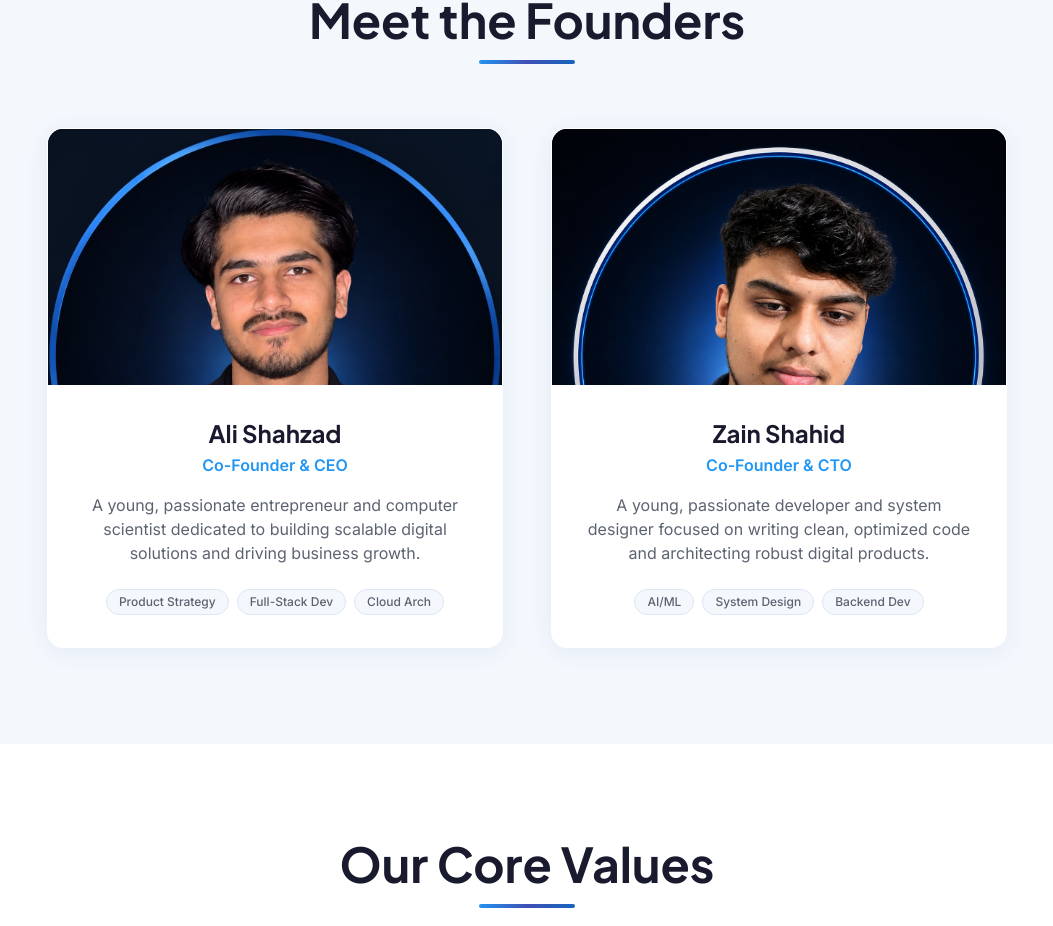
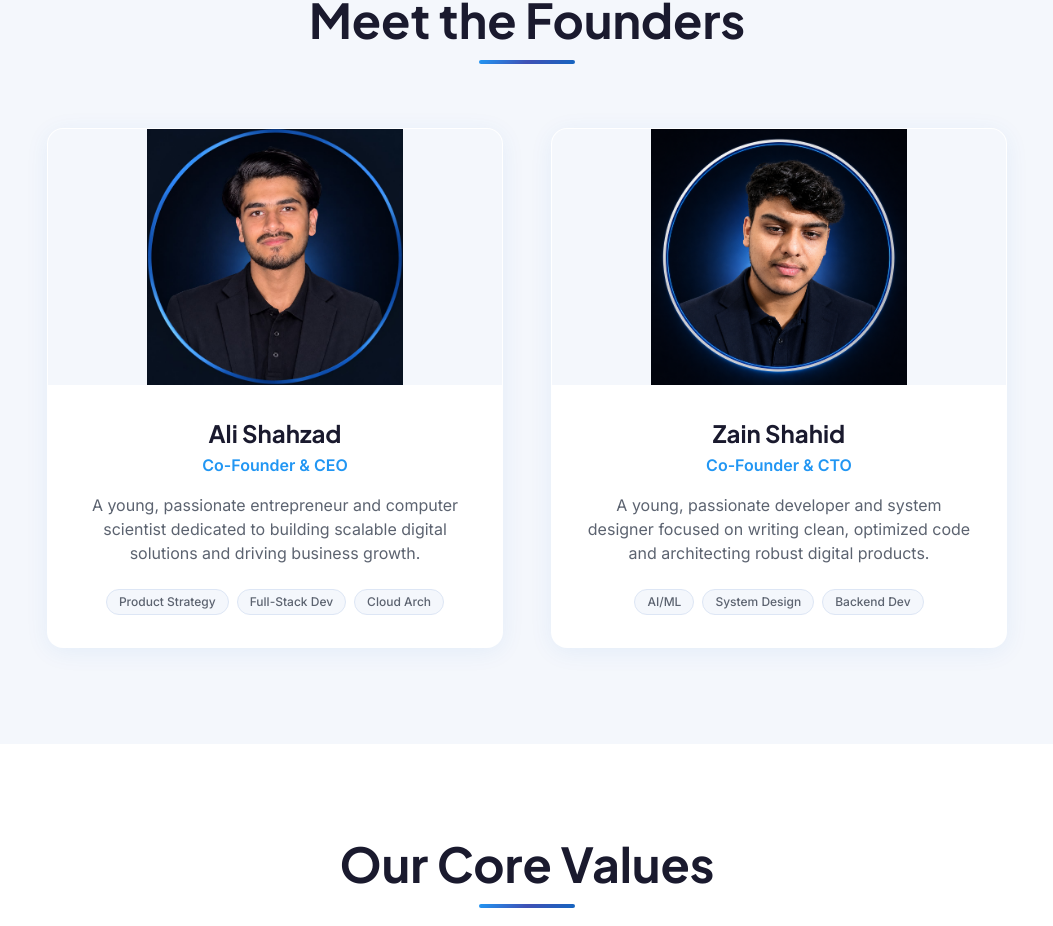
Before and after one commit to azyncsolutions-dot/azync-solutions, a React (Vite) app: page /about in a window 1280 px wide. Shown: the part 1151-2077 px from the top of the page, without its empty margins (113-1166 px from the left). Built offline with nearby package versions, Linux system fonts and the light colour scheme.

Commit message:
Revert founder image styling changes

```diff
--- a/src/pages/About.jsx
+++ b/src/pages/About.jsx
@@ -90,7 +90,7 @@ const About = () => {
               >
                 <Card className="overflow-hidden group p-0">
                   <div className="h-64 overflow-hidden relative">
-                    <img src={member.image} alt={member.name} className="w-full h-full object-cover object-top bg-brand-dark transition-transform duration-500 group-hover:scale-105" />
+                    <img src={member.image} alt={member.name} className="w-full h-full object-contain bg-brand-light transition-transform duration-500 group-hover:scale-105" />
                     <div className="absolute inset-0 bg-gradient-to-t from-brand-dark/80 to-transparent opacity-0 group-hover:opacity-100 transition-opacity duration-300 flex items-end p-6">
                        <div className="flex gap-4 w-full justify-center">
                          <a href={member.socials.linkedin} className="text-white hover:text-brand-blue transition-colors">LinkedIn</a>
--- a/src/pages/HireUs.jsx
+++ b/src/pages/HireUs.jsx
@@ -110,7 +110,7 @@ const HireUs = () => {
             >
               <Card className="h-full flex flex-col p-6 border border-brand-border hover:border-brand-blue/20 shadow-sm relative overflow-hidden group">
                 <div className="flex items-center gap-4 mb-6">
-                  <img src={founder1} alt="Ali Shahzad" className="w-16 h-16 rounded-full object-cover object-top" />
+                  <img src={founder1} alt="Ali Shahzad" className="w-16 h-16 rounded-full object-cover border-2 border-brand-blue" />
                   <div>
                     <h4 className="text-xl font-jakarta font-bold text-brand-dark mb-0.5">Ali Shahzad</h4>
                     <p className="text-brand-blue text-sm font-semibold">Co-Founder & CEO</p>
@@ -143,7 +143,7 @@ const HireUs = () => {
             >
               <Card className="h-full flex flex-col p-6 border border-brand-border hover:border-brand-blue/20 shadow-sm relative overflow-hidden group">
                 <div className="flex items-center gap-4 mb-6">
-                  <img src={founder2} alt="Zain Shahid" className="w-16 h-16 rounded-full object-cover object-top" />
+                  <img src={founder2} alt="Zain Shahid" className="w-16 h-16 rounded-full object-cover border-2 border-brand-blue" />
                   <div>
                     <h4 className="text-xl font-jakarta font-bold text-brand-dark mb-0.5">Zain Shahid</h4>
                     <p className="text-brand-blue text-sm font-semibold">Co-Founder & CTO</p>
```
